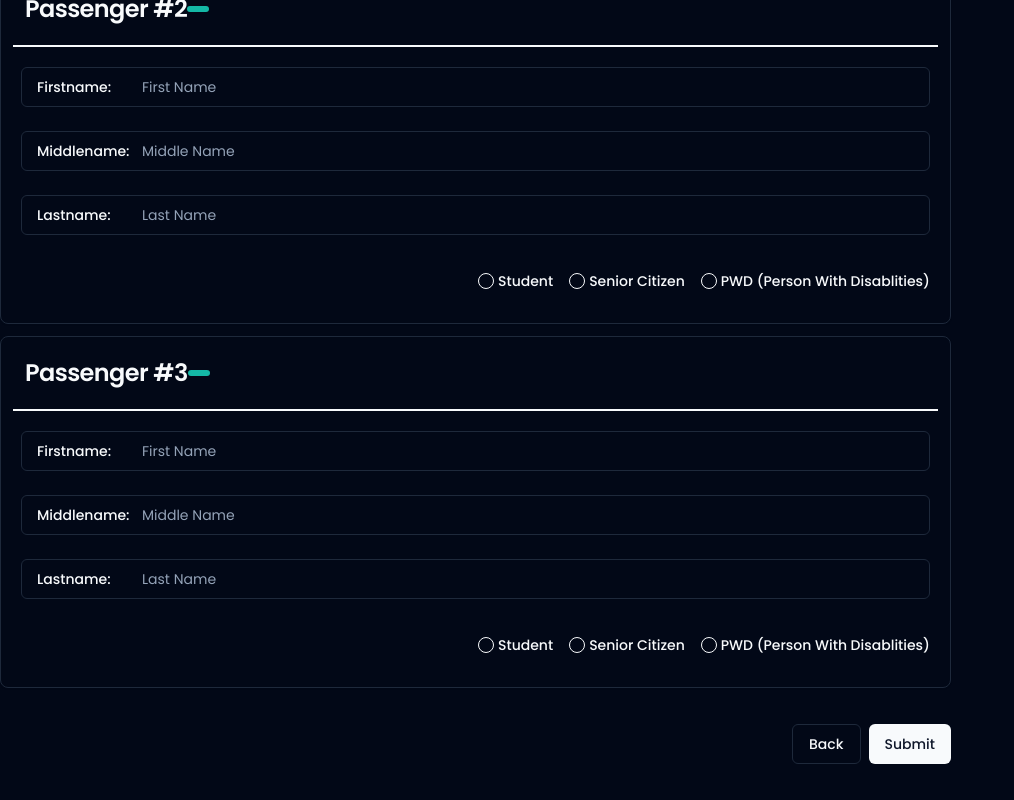
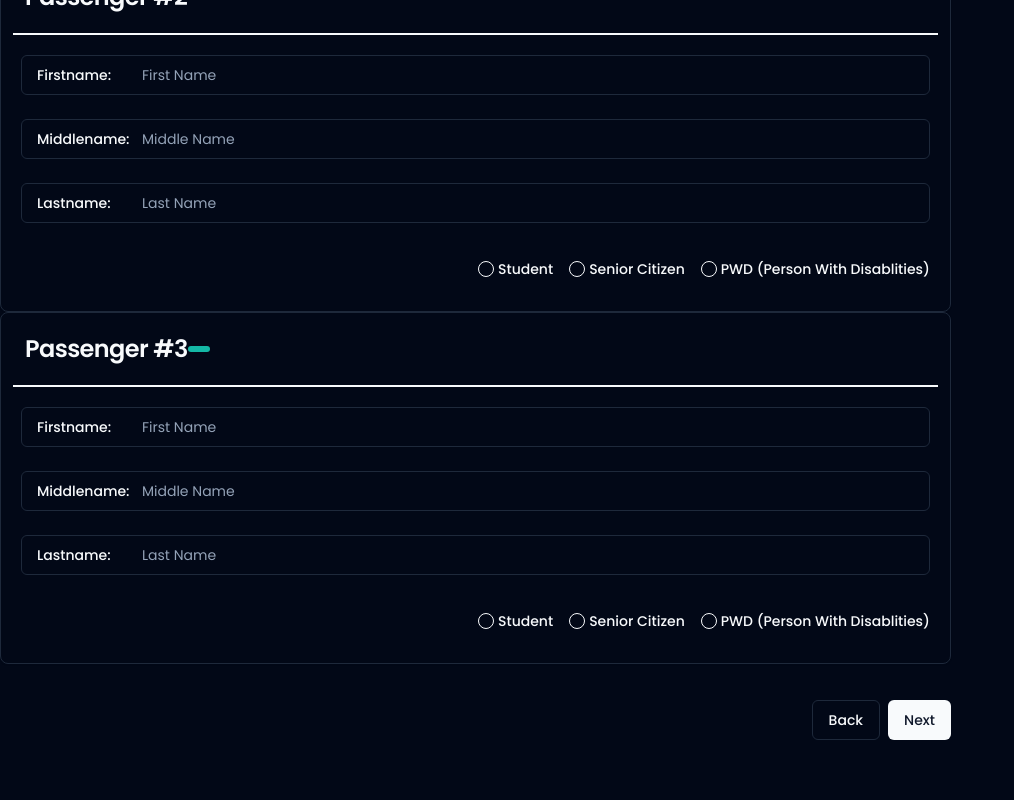
Before and after one commit to raigrc/ICPOK-OnlineKundoktor, a React (Vite) app: page /passenger-info in a window 1280 px wide. Shown: the part 646-1446 px from the top of the page, without its empty margins (0-1014 px from the left). After the commit the page ends 1422 px from the top, so only its background shows below. Built offline with nearby package versions, Linux system fonts and the light colour scheme.

Commit message:
clean PassengerInfo.tsx

```diff
--- a/src/pages/PassengersInfo.tsx
+++ b/src/pages/PassengersInfo.tsx
@@ -23,7 +23,7 @@ import {
   FormMessage,
 } from "@/components/ui/form";
 import { Input } from "@/components/ui/input";
-import { toast, useToast  } from "@/components/ui/use-toast";
+import { toast, useToast } from "@/components/ui/use-toast";
 import { RadioGroup, RadioGroupItem } from "@/components/ui/radio-group";
 import { Label } from "@/components/ui/label";
 
@@ -51,52 +51,41 @@ interface Passengers {
   id: number;
 }
 
-const passenger: Passengers[] = [{ id: 1 }, { id: 2 }, { id: 3 }];
+const PassengersInfo: React.FC = () => {
+  return (
+    <div className="flex w-full max-w-screen-xl mx-auto space-x-3">
+      <div className="w-3/4 py-3 space-y-3">
+        <AvailSeats />
 
-const PassengersInfo: React.FC = () => {
-  const [selectedDiscounts, setSelectedDiscounts] = useState<Array<string>>([
-    "",
-  ]);
-  const { toast } = useToast();
+        <PassengersDetails />
+        <div className="flex items-center justify-end py-6 space-x-2">
+          <Button variant="outline">Back</Button>
+          <Button>Next</Button>
+        </div>
+      </div>
 
-  //form default values
+      <div className="w-1/4 py-3 ">
+        <Receipt />
+      </div>
+    </div>
+  );
+};
+
+const AvailSeats: React.FC = () => {
   const form = useForm<z.infer<typeof FormSchema>>({
     resolver: zodResolver(FormSchema),
     defaultValues: {
       seats: "",
-      firstname1: "",
-      middlename1: "",
-      lastname1: "",
-      discounts1: "None",
     },
   });
-
-  const handleDiscountChange = (index: number, value: string) => {
-    const newSelectedDiscounts = [...selectedDiscounts];
-    newSelectedDiscounts[index] = value;
-    setSelectedDiscounts(newSelectedDiscounts);
-  };
-
-  function onSubmit(data: z.infer<typeof FormSchema>) {
-    toast({
-      title: "You submitted the following values:",
-      description: (
-        <pre className="mt-2 w-[340px] rounded-md bg-slate-950 p-4">
-          <code className="text-white">{JSON.stringify(data, null, 2)}</code>
-        </pre>
-      ),
-    });
-  }
   return (
-    <div className="flex w-full max-w-screen-xl mx-auto space-x-3">
-      <div className="w-3/4 py-3 space-y-3">
     <Card>
       <CardHeader className="border-b-2 border-primary">
         <CardTitle>Choose your seat(s)</CardTitle>
       </CardHeader>
       <CardContent>
         <Form {...form}>
-              <form onSubmit={form.handleSubmit(onSubmit)}>
+          <form>
             <FormField
               control={form.control}
               name="seats"
@@ -121,16 +110,51 @@ const PassengersInfo: React.FC = () => {
         </Form>
       </CardContent>
     </Card>
+  );
+};
 
+const PassengersDetails: React.FC = () => {
+  const [selectedDiscounts, setSelectedDiscounts] = useState<Array<string>>([
+    "",
+  ]);
+
+  const passenger: Passengers[] = [{ id: 1 }, { id: 2 }, { id: 3 }];
+  //form default values
+  const form = useForm<z.infer<typeof FormSchema>>({
+    resolver: zodResolver(FormSchema),
+    defaultValues: {
+      firstname1: "",
+      middlename1: "",
+      lastname1: "",
+      discounts1: "None",
+    },
+  });
+
+  const handleDiscountChange = (index: number, value: string) => {
+    const newSelectedDiscounts = [...selectedDiscounts];
+    newSelectedDiscounts[index] = value;
+    setSelectedDiscounts(newSelectedDiscounts);
+  };
+
+  const { toast } = useToast();
+  function onSubmit(data: z.infer<typeof FormSchema>) {
+    toast({
+      title: "You submitted the following values:",
+      description: (
+        <pre className="mt-2 w-[340px] rounded-md bg-slate-950 p-4">
+          <code className="text-white">{JSON.stringify(data, null, 2)}</code>
+        </pre>
+      ),
+    });
+  }
+  return (
+    <div>
       {passenger.map((passenger) => (
-          <div>
         <Card key={passenger.id}>
           <CardHeader className="border-b-2 border-primary">
             <CardTitle className="flex flex-row items-center">
               Passenger #{passenger.id}
-                  <Badge variant="green">
-                    {selectedDiscounts[passenger.id]}
-                  </Badge>
+              <Badge variant="green">{selectedDiscounts[passenger.id]}</Badge>
             </CardTitle>
           </CardHeader>
           <CardContent>
@@ -227,9 +251,7 @@ const PassengersInfo: React.FC = () => {
                                 id={`senior-citizen${passenger.id}`}
                               />
                             </FormControl>
-                                <Label
-                                  htmlFor={`senior-citizen${passenger.id}`}
-                                >
+                            <Label htmlFor={`senior-citizen${passenger.id}`}>
                               Senior Citizen
                             </Label>
                           </FormItem>
@@ -256,15 +278,13 @@ const PassengersInfo: React.FC = () => {
             </Form>
           </CardContent>
         </Card>
+      ))}
     </div>
-        ))}
-        <div className="flex items-center justify-end py-6 space-x-2">
-          <Button variant="outline">Back</Button>
-          <Button>Submit</Button>
-        </div>
-      </div>
+  );
+};
 
-      <div className="w-1/4 py-3 ">
+const Receipt: React.FC = () => {
+  return (
     <Card className="sticky top-2">
       <CardHeader className="border-b-2 border-primary">
         <CardTitle>Receipt</CardTitle>
@@ -302,8 +322,6 @@ const PassengersInfo: React.FC = () => {
         </div>
       </CardFooter>
     </Card>
-      </div>
-    </div>
   );
 };
 
```
Lines whose indentation alone changed are shown as unchanged.
